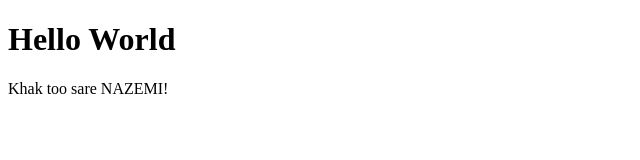
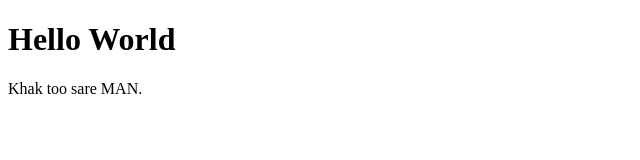
Before and after one commit to sabergholami/sabergholami.github.io, a plain HTML site: page index.html in a window 1280 px wide. Shown: the full height of the page, 0-640 px from the left. Drawn offline with Linux system fonts and the light colour scheme.

Commit message:
Update index.html

```diff
--- a/index.html
+++ b/index.html
@@ -2,6 +2,6 @@
 <html>
 <body>
 <h1>Hello World</h1>
-<p>Khak too sare NAZEMI!</p>
+<p>Khak too sare MAN.</p>
 </body>
 </html>
```
